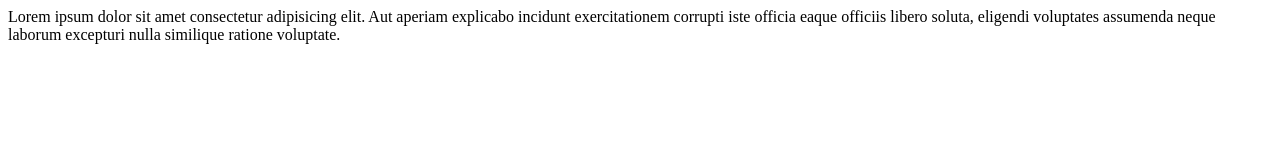
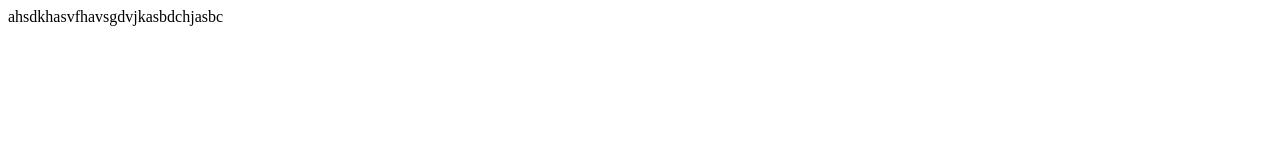
Before and after one commit to dikaayyee/dasar, a plain HTML site: page index.html in a window 1280 px wide. Drawn offline with Linux system fonts and the light colour scheme.

Commit message:
Update index.html

```diff
--- a/index.html
+++ b/index.html
@@ -6,6 +6,5 @@
     <title>Document</title>
 </head>
 <body>
-    Lorem ipsum dolor sit amet consectetur adipisicing elit. Aut aperiam explicabo incidunt exercitationem corrupti iste officia eaque officiis libero soluta, eligendi voluptates assumenda neque laborum excepturi nulla similique ratione voluptate.
-</body>
+    ahsdkhasvfhavsgdvjkasbdchjasbc
 </html>
```
